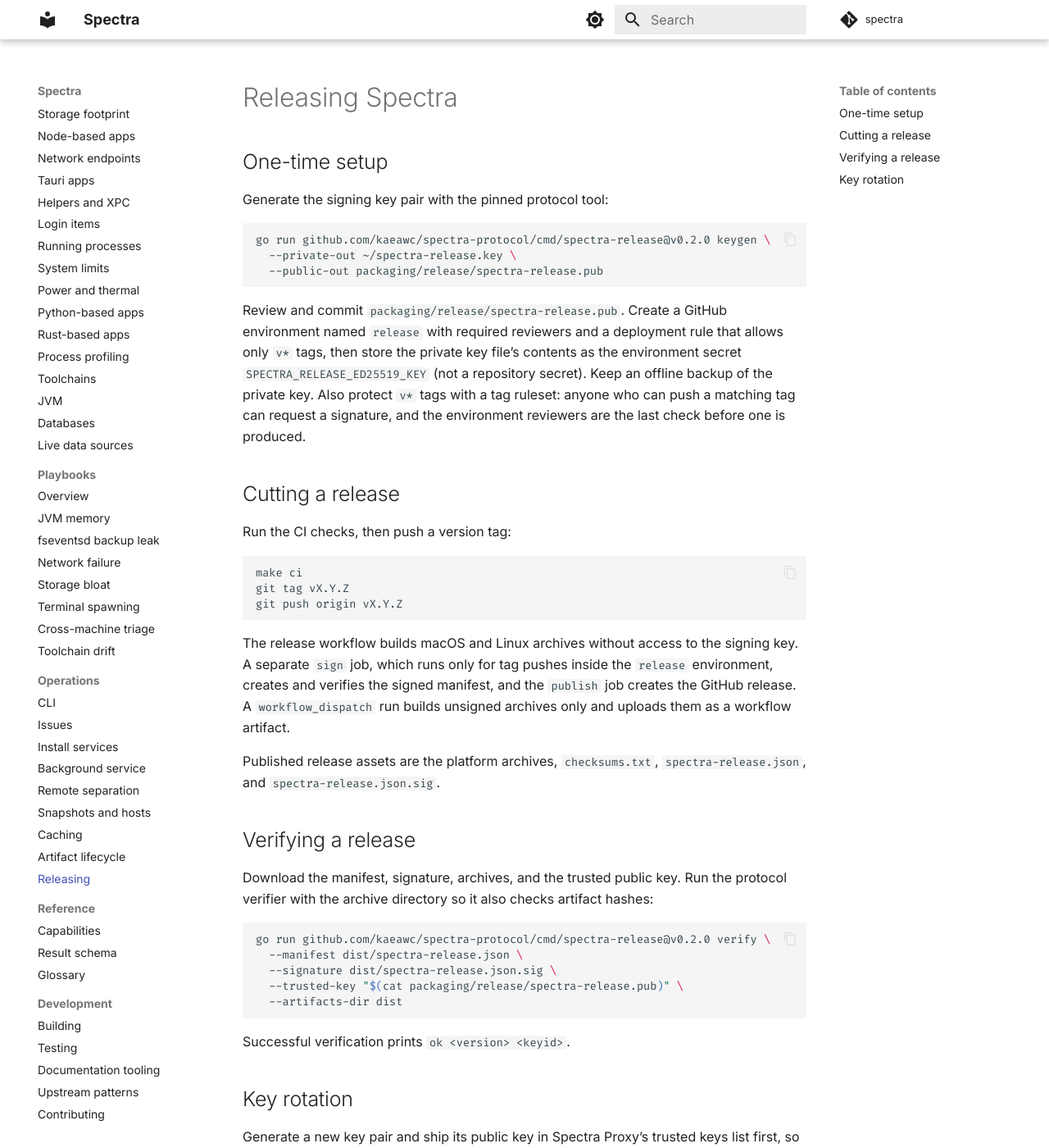
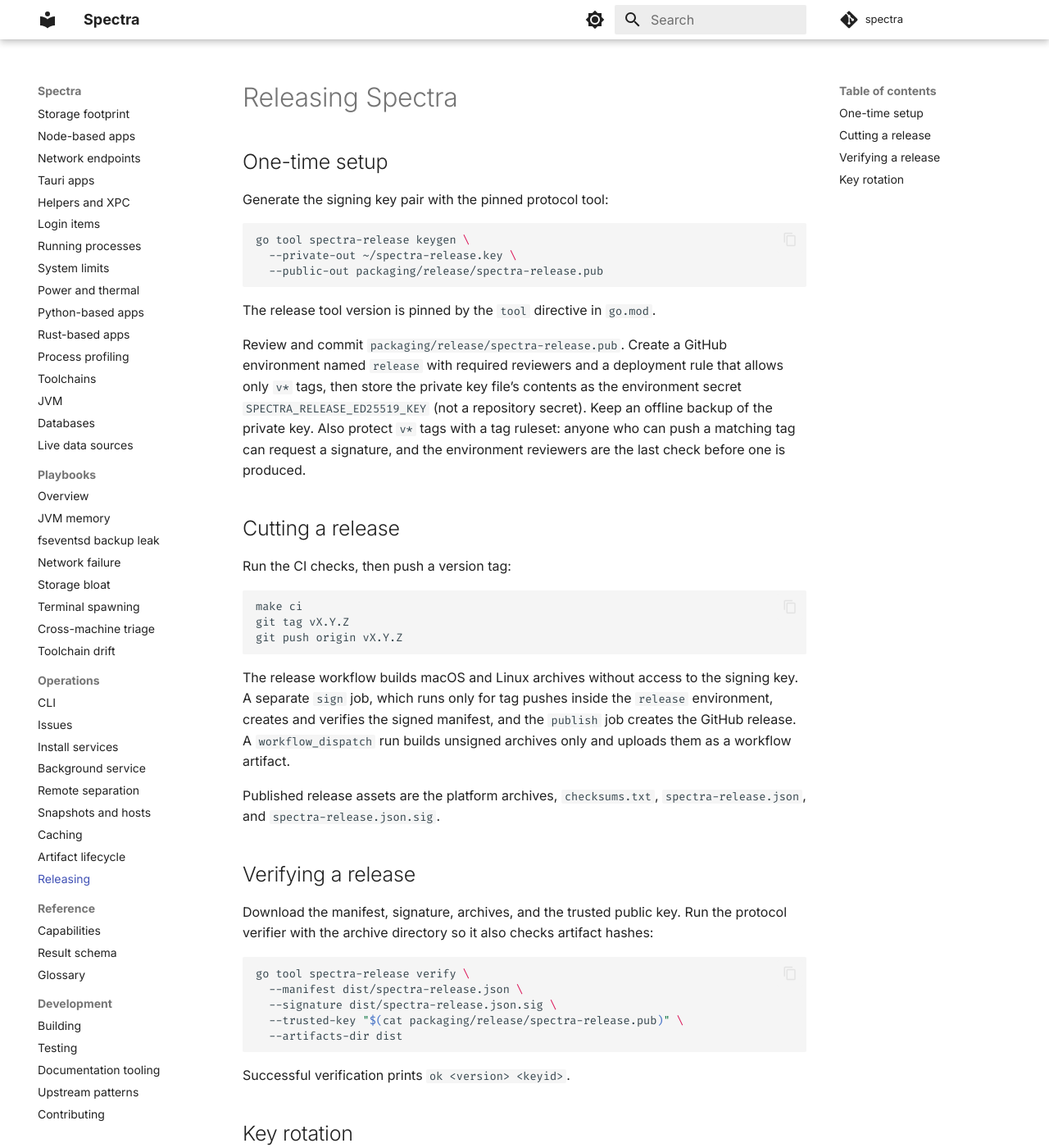
Before and after one commit to kaeawc/spectra, an MkDocs documentation site: the page built from docs/operations/releasing.md, in a window 1280 px wide and 1400 px high. Shown: the whole window at 82% size. Built offline with MkDocs 1.6.1 and Material for MkDocs 9.7.7, drawn with Linux system fonts in a browser that asks for light colours; comment, search, counter and statistics services are not loaded.

Commit message:
Pin the release tool through go.mod and document the protocol dependency

````diff
--- a/docs/operations/releasing.md
+++ b/docs/operations/releasing.md
@@ -5,10 +5,12 @@
 Generate the signing key pair with the pinned protocol tool:
 
 ```bash
-go run github.com/kaeawc/spectra-protocol/cmd/spectra-release@v0.2.0 keygen \
+go tool spectra-release keygen \
   --private-out ~/spectra-release.key \
   --public-out packaging/release/spectra-release.pub
 ```
+
+The release tool version is pinned by the `tool` directive in `go.mod`.
 
 Review and commit `packaging/release/spectra-release.pub`. Create a GitHub
 environment named `release` with required reviewers and a deployment rule that
@@ -44,7 +46,7 @@ the protocol verifier with the archive directory so it also checks artifact
 hashes:
 
 ```bash
-go run github.com/kaeawc/spectra-protocol/cmd/spectra-release@v0.2.0 verify \
+go tool spectra-release verify \
   --manifest dist/spectra-release.json \
   --signature dist/spectra-release.json.sig \
   --trusted-key "$(cat packaging/release/spectra-release.pub)" \
````
Also changed, not shown: AGENTS.md (+4 -2 lines), docs/design/architecture.md (+3 -1 lines), docs/reference/capabilities.md (+4 -0 lines), packaging/release/README.md (+3 -1 lines), 1 other file.
